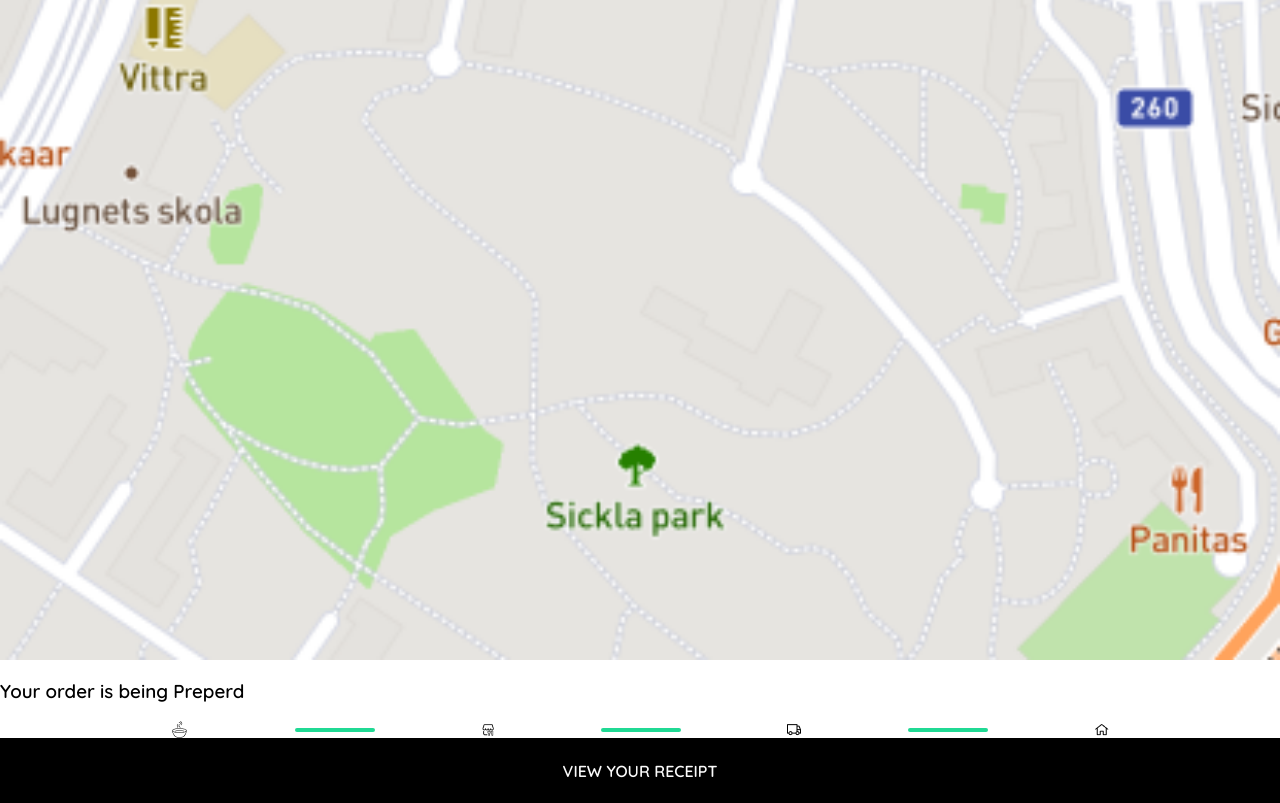
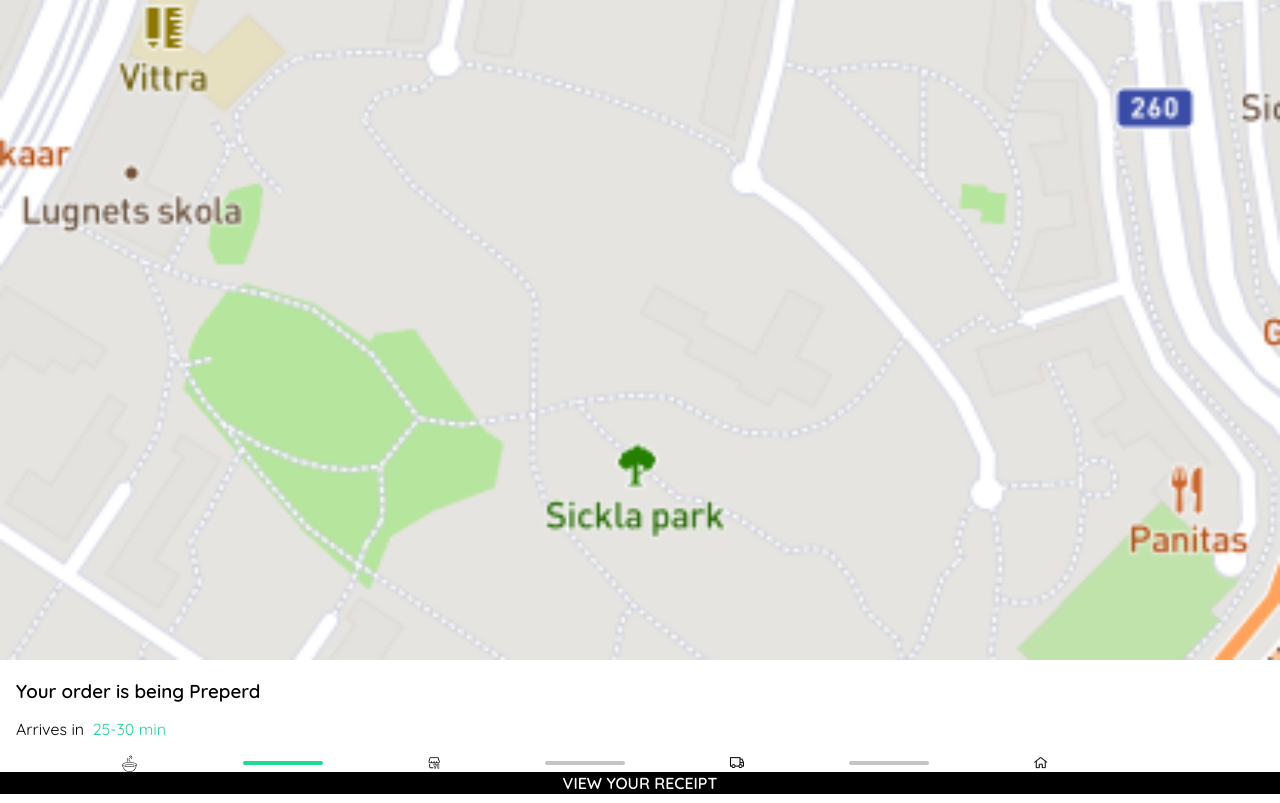
Before and after one commit to csobr/osoup, a Next.js app: page /trackorder in a window 1280 px wide. Shown: the part 1288-2091 px from the top of the page. Built offline with nearby package versions, Linux system fonts and the light colour scheme.

Commit message:
Track view

```diff
--- a/pages/trackorder.tsx
+++ b/pages/trackorder.tsx
@@ -1,4 +1,5 @@
 import Head from 'next/head';
+import Link from 'next/link';
 import styles from '../styles/Track.module.css';
 export default function TrackOrder() {
   return (
@@ -7,17 +8,32 @@ export default function TrackOrder() {
         <title>Product Detail</title>
       </Head>
       <img src='./map1.png' alt='' className={styles.productImage} />
-      <h3>Your order is being Preperd</h3>
+      <section className={styles.container}>
+        <h3 style={{ marginBottom: 0 }}>Your order is being Preperd</h3>{' '}
+        <div
+          style={{
+            margin: 0,
+            display: 'flex',
+            flexDirection: 'row',
+            justifyContent: 'space-between',
+            width: 150,
+          }}>
+          <p>Arrives in</p>
+          <p style={{ color: '#20d994' }}>25-30 min</p>
+        </div>
         <section className={styles.progress}>
           <img src='./icons/step1.png' />
           <div className={styles.bar} />
           <img src='./icons/step2.png' />
-        <div className={styles.bar} />
+          <div style={{ backgroundColor: '#C4C4C4' }} className={styles.bar} />
           <img src='./icons/step3.png' />
-        <div className={styles.bar} />
+          <div style={{ backgroundColor: '#C4C4C4' }} className={styles.bar} />
           <img src='./icons/step4.png' />
         </section>
+      </section>
+      <Link href='./receipt'>
         <button className={styles.button}>View your receipt</button>
+      </Link>
     </div>
   );
 }
--- a/styles/Track.module.css
+++ b/styles/Track.module.css
@@ -1,18 +1,22 @@
-.productImage {
-  width: 100%;
-  height: 30%;
-}
 .main {
   flex: 1;
   display: flex;
   flex-direction: column;
+  height: 100vh;
 }
 .main button {
   background-color: #000000;
 }
+.container {
+  height: 200px;
+  margin-bottom: 0;
+  padding-left: 1rem;
+}
+.productImage {
+  width: 100%;
+}
 .progress {
   display: flex;
-  margin: auto;
   justify-content: space-evenly;
   align-items: center;
   color: #20d994;
```
Lines whose indentation alone changed are shown as unchanged.
